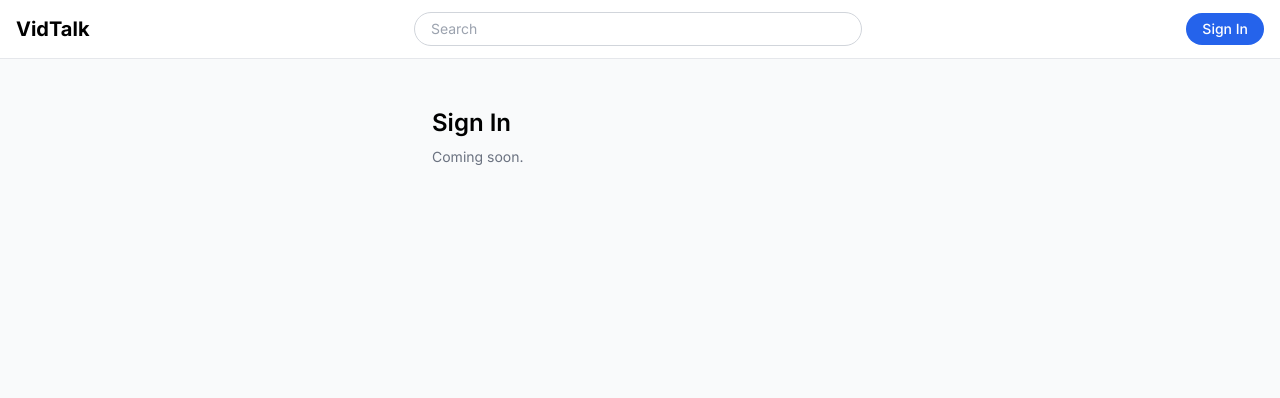
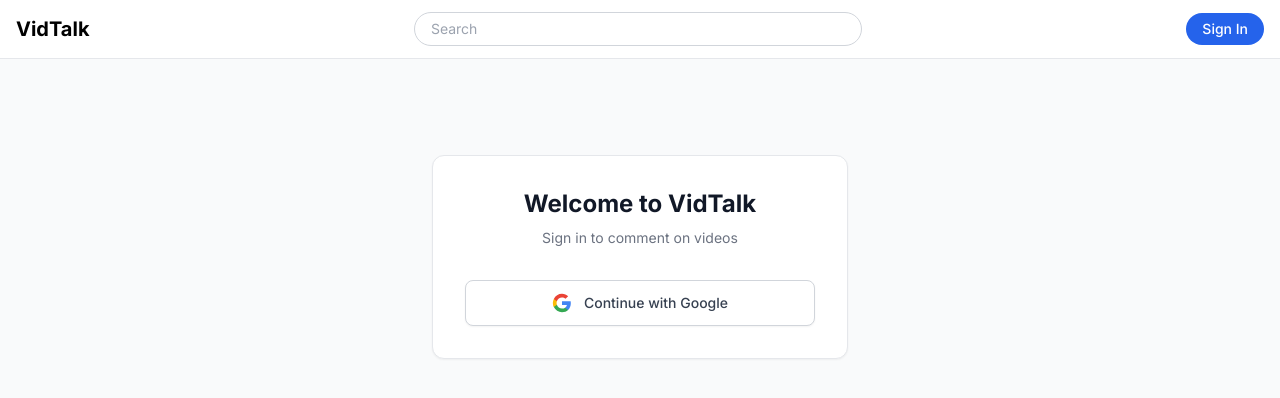
Before and after one commit to arunsindiri/project1, a Next.js app: page /auth in a window 1280 px wide. Shown: the top 398 px of the page. Built offline with nearby package versions, Linux system fonts and the light colour scheme; no server answers.

Commit message:
Add Google authentication via Supabase OAuth

```diff
--- /dev/null
+++ b/src/app/auth/callback/route.ts
@@ -0,0 +1,22 @@
+import { NextResponse } from "next/server";
+import { createClient } from "@supabase/supabase-js";
+
+export async function GET(request: Request) {
+  const { searchParams, origin } = new URL(request.url);
+  const code = searchParams.get("code");
+  const next = searchParams.get("next") ?? "/";
+
+  if (code) {
+    const supabase = createClient(
+      process.env.NEXT_PUBLIC_SUPABASE_URL!,
+      process.env.NEXT_PUBLIC_SUPABASE_ANON_KEY!
+    );
+
+    const { error } = await supabase.auth.exchangeCodeForSession(code);
+    if (!error) {
+      return NextResponse.redirect(`${origin}${next}`);
+    }
+  }
+
+  return NextResponse.redirect(`${origin}/auth?error=auth_failed`);
+}
--- a/src/app/auth/page.tsx
+++ b/src/app/auth/page.tsx
@@ -1,9 +1,76 @@
+"use client";
+
+import { getSupabaseBrowser } from "@/lib/supabase-browser";
+import { useRouter } from "next/navigation";
+import { useAuth } from "@/lib/auth-context";
+import { useEffect } from "react";
+
 export default function AuthPage() {
+  const supabase = getSupabaseBrowser();
+  const router = useRouter();
+  const { user, loading } = useAuth();
+
+  useEffect(() => {
+    if (!loading && user) {
+      router.push("/");
+    }
+  }, [user, loading, router]);
+
+  async function signInWithGoogle() {
+    await supabase.auth.signInWithOAuth({
+      provider: "google",
+      options: {
+        redirectTo: `${window.location.origin}/auth/callback`,
+      },
+    });
+  }
+
+  if (loading || user) {
+    return (
+      <div className="min-h-screen bg-gray-50 flex items-center justify-center">
+        <div className="text-gray-400">Loading...</div>
+      </div>
+    );
+  }
+
   return (
     <div className="min-h-screen bg-gray-50">
-      <div className="mx-auto max-w-md px-4 py-12">
-        <h1 className="text-2xl font-semibold">Sign In</h1>
-        <p className="mt-2 text-sm text-gray-500">Coming soon.</p>
+      <div className="mx-auto max-w-md px-4 py-24">
+        <div className="rounded-xl border border-gray-200 bg-white p-8 shadow-sm">
+          <h1 className="text-center text-2xl font-bold text-gray-900">
+            Welcome to VidTalk
+          </h1>
+          <p className="mt-2 text-center text-sm text-gray-500">
+            Sign in to comment on videos
+          </p>
+
+          <div className="mt-8">
+            <button
+              onClick={signInWithGoogle}
+              className="flex w-full items-center justify-center gap-3 rounded-lg border border-gray-300 bg-white px-4 py-3 text-sm font-medium text-gray-700 shadow-sm transition-colors hover:bg-gray-50"
+            >
+              <svg className="h-5 w-5" viewBox="0 0 24 24">
+                <path
+                  d="M22.56 12.25c0-.78-.07-1.53-.2-2.25H12v4.26h5.92a5.06 5.06 0 0 1-2.2 3.32v2.77h3.57c2.08-1.92 3.28-4.74 3.28-8.1z"
+                  fill="#4285F4"
+                />
+                <path
+                  d="M12 23c2.97 0 5.46-.98 7.28-2.66l-3.57-2.77c-.98.66-2.23 1.06-3.71 1.06-2.86 0-5.29-1.93-6.16-4.53H2.18v2.84C3.99 20.53 7.7 23 12 23z"
+                  fill="#34A853"
+                />
+                <path
+                  d="M5.84 14.09c-.22-.66-.35-1.36-.35-2.09s.13-1.43.35-2.09V7.07H2.18C1.43 8.55 1 10.22 1 12s.43 3.45 1.18 4.93l2.85-2.22.81-.62z"
+                  fill="#FBBC05"
+                />
+                <path
+                  d="M12 5.38c1.62 0 3.06.56 4.21 1.64l3.15-3.15C17.45 2.09 14.97 1 12 1 7.7 1 3.99 3.47 2.18 7.07l3.66 2.84c.87-2.6 3.3-4.53 6.16-4.53z"
+                  fill="#EA4335"
+                />
+              </svg>
+              Continue with Google
+            </button>
+          </div>
+        </div>
       </div>
     </div>
   );
--- a/src/app/layout.tsx
+++ b/src/app/layout.tsx
@@ -1,6 +1,7 @@
 import type { Metadata } from "next";
 import { Inter } from "next/font/google";
 import Navbar from "@/components/Navbar";
+import { AuthProvider } from "@/lib/auth-context";
 import "./globals.css";
 
 const inter = Inter({ subsets: ["latin"] });
@@ -18,8 +19,10 @@
   return (
     <html lang="en">
       <body className={inter.className}>
-        <Navbar />
-        {children}
+        <AuthProvider>
+          <Navbar />
+          {children}
+        </AuthProvider>
       </body>
     </html>
   );
--- /dev/null
+++ b/src/app/logout/page.tsx
@@ -0,0 +1,19 @@
+"use client";
+
+import { useEffect } from "react";
+import { getSupabaseBrowser } from "@/lib/supabase-browser";
+
+export default function LogoutPage() {
+  useEffect(() => {
+    const supabase = getSupabaseBrowser();
+    supabase.auth.signOut().then(() => {
+      window.location.href = "/";
+    });
+  }, []);
+
+  return (
+    <div className="min-h-screen bg-gray-50 flex items-center justify-center">
+      <p className="text-sm text-gray-500">Signing out...</p>
+    </div>
+  );
+}
--- a/src/app/watch/page.tsx
+++ b/src/app/watch/page.tsx
@@ -1,9 +1,11 @@
 "use client";
 
 import { useState, useEffect, useCallback, useRef } from "react";
+import Link from "next/link";
 import VideoPlayer from "@/components/VideoPlayer";
 import TimestampMarker from "@/components/TimestampMarker";
 import CommentComposer from "@/components/CommentComposer";
+import { useAuth } from "@/lib/auth-context";
 import type { Comment } from "@/types";
 
 function CommentItem({
@@ -160,6 +162,7 @@
 const VIDEO_ID = "dQw4w9WgXcQ";
 
 export default function WatchPage() {
+  const { user } = useAuth();
   const [comments, setComments] = useState<Comment[]>([]);
   const [loading, setLoading] = useState(true);
   const tree = buildTree(comments);
@@ -228,6 +231,7 @@
       headers: { "Content-Type": "application/json" },
       body: JSON.stringify({
         video_id: VIDEO_ID,
+        author_id: user?.id ?? "anonymous",
         type: c.type,
         text_content: c.text_content ?? null,
         video_url: c.video_url ?? null,
@@ -299,11 +303,22 @@
           <h2 className="mb-3 text-lg font-medium">
             Comments · {comments.length}
           </h2>
-          <CommentComposer
-            videoId={VIDEO_ID}
-            currentTimestamp={currentTime}
-            onSubmit={handleNewComment}
-          />
+          {user ? (
+            <CommentComposer
+              videoId={VIDEO_ID}
+              currentTimestamp={currentTime}
+              onSubmit={handleNewComment}
+            />
+          ) : (
+            <div className="rounded-lg border border-gray-200 bg-white p-4 text-center">
+              <p className="text-sm text-gray-500">
+                <Link href="/auth" className="font-medium text-blue-600 hover:text-blue-700">
+                  Sign in
+                </Link>{" "}
+                to leave a comment
+              </p>
+            </div>
+          )}
 
           {loading ? (
             <p className="mt-4 text-sm text-gray-500">Loading comments...</p>
--- a/src/components/Navbar.tsx
+++ b/src/components/Navbar.tsx
@@ -1,8 +1,20 @@
 "use client";
 
 import Link from "next/link";
+import { useAuth } from "@/lib/auth-context";
+import { getSupabaseBrowser } from "@/lib/supabase-browser";
+import { useRouter } from "next/navigation";
 
 export default function Navbar() {
+  const { user, loading } = useAuth();
+  const router = useRouter();
+
+  async function handleSignOut() {
+    const supabase = getSupabaseBrowser();
+    await supabase.auth.signOut();
+    router.push("/");
+  }
+
   return (
     <nav className="sticky top-0 z-50 flex items-center justify-between border-b border-gray-200 bg-white px-4 py-3">
       <Link href="/" className="text-xl font-bold">
@@ -18,12 +30,32 @@
       </div>
 
       <div className="flex items-center gap-3">
+        {loading ? (
+          <div className="h-8 w-8 animate-pulse rounded-full bg-gray-200" />
+        ) : user ? (
+          <div className="flex items-center gap-3">
+            {user.user_metadata?.avatar_url && (
+              <img
+                src={user.user_metadata.avatar_url}
+                alt="avatar"
+                className="h-8 w-8 rounded-full object-cover"
+              />
+            )}
+            <button
+              onClick={handleSignOut}
+              className="rounded-full border border-gray-300 px-4 py-1.5 text-sm font-medium text-gray-700 hover:bg-gray-50"
+            >
+              Sign Out
+            </button>
+          </div>
+        ) : (
           <Link
             href="/auth"
             className="rounded-full bg-blue-600 px-4 py-1.5 text-sm font-medium text-white hover:bg-blue-700"
           >
             Sign In
           </Link>
+        )}
       </div>
     </nav>
   );
--- /dev/null
+++ b/src/lib/auth-context.tsx
@@ -0,0 +1,50 @@
+"use client";
+
+import { createContext, useContext, useEffect, useState, ReactNode } from "react";
+import { Session, User } from "@supabase/supabase-js";
+import { getSupabaseBrowser } from "@/lib/supabase-browser";
+
+interface AuthContextType {
+  session: Session | null;
+  user: User | null;
+  loading: boolean;
+}
+
+const AuthContext = createContext<AuthContextType>({
+  session: null,
+  user: null,
+  loading: true,
+});
+
+export function useAuth() {
+  return useContext(AuthContext);
+}
+
+export function AuthProvider({ children }: { children: ReactNode }) {
+  const [session, setSession] = useState<Session | null>(null);
+  const [loading, setLoading] = useState(true);
+  const supabase = getSupabaseBrowser();
+
+  useEffect(() => {
+    supabase.auth.getSession().then(({ data: { session } }) => {
+      setSession(session);
+      setLoading(false);
+    });
+
+    const {
+      data: { subscription },
+    } = supabase.auth.onAuthStateChange((_event, session) => {
+      setSession(session);
+    });
+
+    return () => subscription.unsubscribe();
+  }, []);
+
+  return (
+    <AuthContext.Provider
+      value={{ session, user: session?.user ?? null, loading }}
+    >
+      {children}
+    </AuthContext.Provider>
+  );
+}
--- /dev/null
+++ b/src/lib/supabase-browser.ts
@@ -0,0 +1,15 @@
+"use client";
+
+import { createClient, SupabaseClient } from "@supabase/supabase-js";
+
+let client: SupabaseClient | null = null;
+
+export function getSupabaseBrowser(): SupabaseClient {
+  if (!client) {
+    client = createClient(
+      process.env.NEXT_PUBLIC_SUPABASE_URL!,
+      process.env.NEXT_PUBLIC_SUPABASE_ANON_KEY!
+    );
+  }
+  return client;
+}
```
Lines whose indentation alone changed are shown as unchanged.
